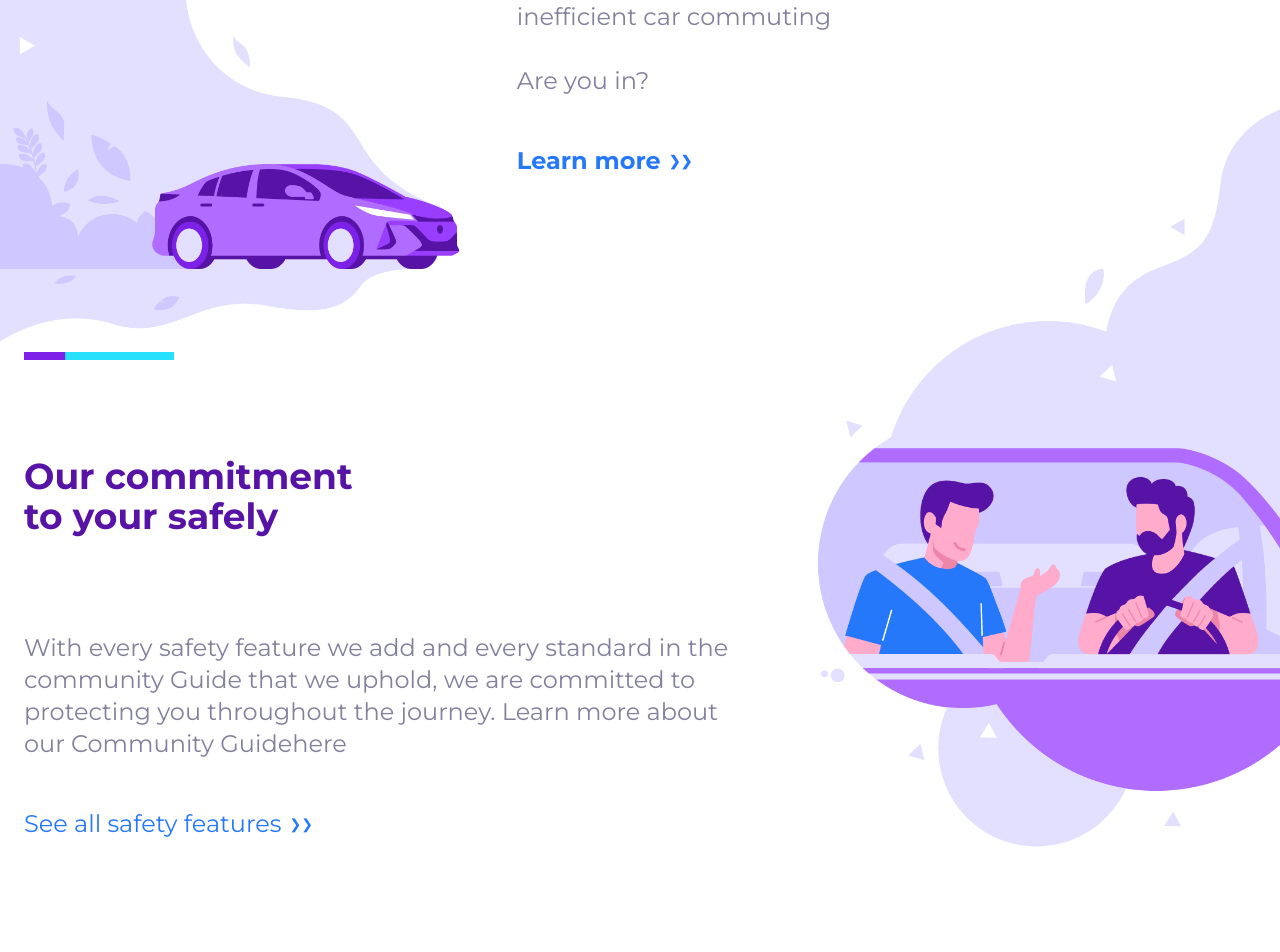
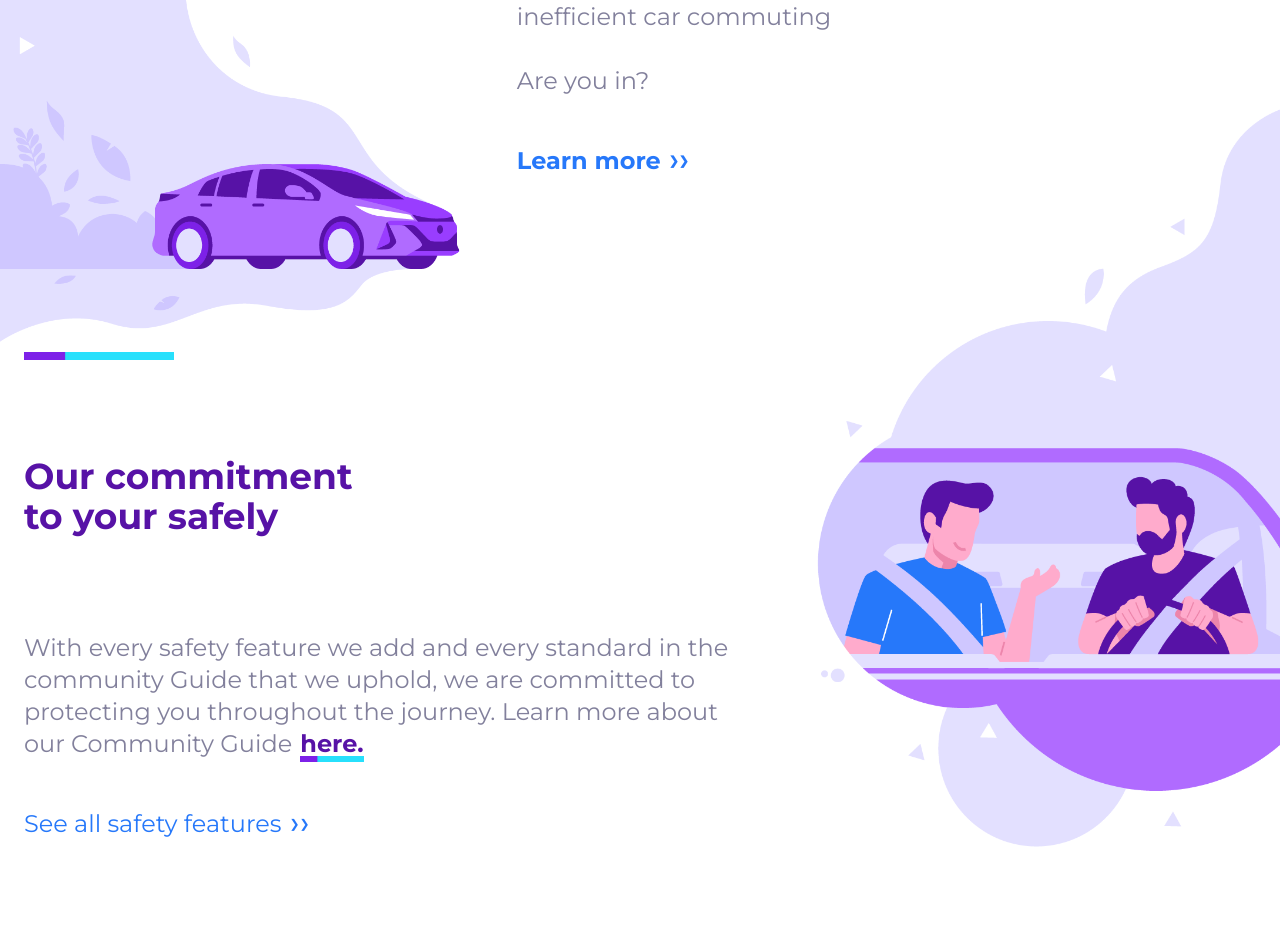
Before and after one commit to gstvcampos/test-tupiniquim, a Next.js app: page / in a window 1280 px wide. Shown: the part 2060-3012 px from the top of the page. Built offline with nearby package versions, Linux system fonts and the light colour scheme.

Commit message:
feat: here link

```diff
--- a/components/InfoSection.tsx
+++ b/components/InfoSection.tsx
@@ -34,7 +34,7 @@ export default function InfoSection() {
               className="text-accent inline-flex font-bold items-center py-4 space-x-2"
             >
               <span className="hover:underline">Learn more</span>
-              <span className="text-sm">❯❯</span>
+              <span className="text-xs">❯❯</span>
             </Link>
           </div>
         </div>
@@ -56,14 +56,16 @@ export default function InfoSection() {
               With every safety feature we add and every standard in the
               community Guide that we uphold, we are committed to protecting you
               throughout the journey. Learn more about our Community Guide
-              <span>here</span>
+              <span className="text-primary font-bold cursor-pointer bg-[url(/linha-reta.jpg)] bg-[length:100%_6px] bg-no-repeat bg-bottom mx-2 pb-1">
+                here.
+              </span>
             </p>
             <Link
               href={'/'}
               className="text-accent inline-flex items-center py-4 space-x-2"
             >
               <span className="hover:underline">See all safety features </span>
-              <span className="text-sm">❯❯</span>
+              <span className="text-xs">❯❯</span>
             </Link>
           </div>
         </div>
```
